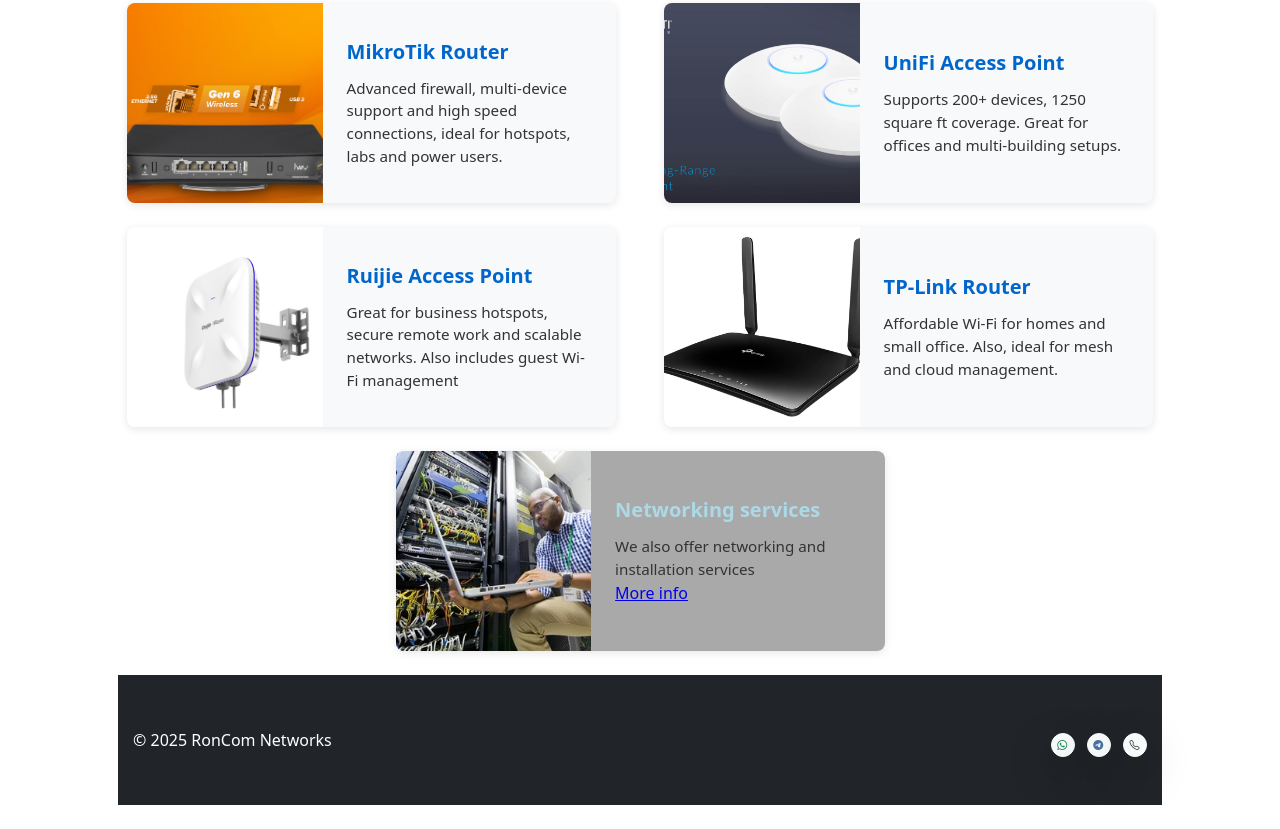
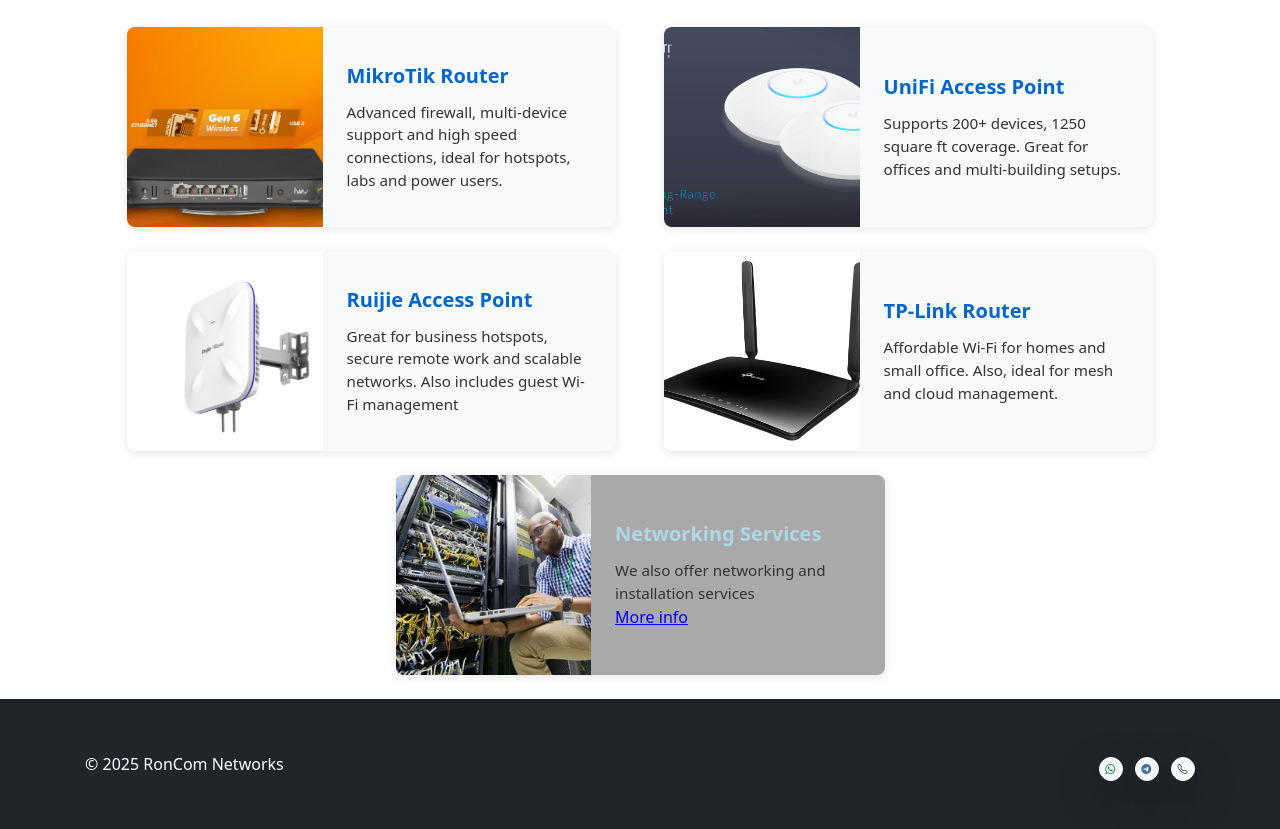
Before and after one commit to AinebyonaAudrey/RonCom-Networking-Services, a plain HTML site: page index.html in a window 1280 px wide. Shown: the part 1070-1899 px from the top of the page. Before the commit the page ends 1875 px from the top, so only its background shows below. Drawn offline with nearby package versions, Linux system fonts and the light colour scheme.

Commit message:
Debugged footer

```diff
--- a/css/styles.css
+++ b/css/styles.css
@@ -297,6 +297,13 @@
   background-color: var(--bs-dark);
   color: white;
   padding: 3rem 0;
+
+  width: 100vw;
+  position: relative;
+  left: 50%;
+  right: 50%;
+  margin-left: -50vw;
+  margin-right: -50vw;
 }
 
 .justify-content-between {
--- a/index.html
+++ b/index.html
@@ -21,8 +21,9 @@
         <!-- Responsive navbar-->
         <nav class="navbar navbar-expand-lg navbar-dark bg-dark">
             <div class="container">
+                <a class="navbar-brand" href="index.html">RonCom Networks</a>
                 <button class="navbar-toggler" type="button" data-bs-toggle="collapse" data-bs-target="#navbarSupportedContent" aria-controls="navbarSupportedContent" aria-expanded="false" aria-label="Toggle navigation"><span class="navbar-toggler-icon"></span></button>
-                <div class="collapse navbar-collapse d-flex align-items-center justify-content-between" id="navbarSupportedContent">
+                <div class="collapse navbar-collapse" id="navbarSupportedContent">
                     <!-- Social Media Icons -->
                     <div class="d-flex align-items-center me-3">
                         <a href="https://wa.me/256704148111" target="_blank" class="text-success me-3" title="WhatsApp">
@@ -177,7 +178,7 @@
                             <img src="assets/images/installations2.jpg" alt="Installation Services">
                         </div>
                         <div class="service-content" style="background: #A9A9A9;">
-                            <h3 class="service-title" style="color: #ADD8E6;">Networking services</h3>
+                            <h3 class="service-title" style="color: #ADD8E6;">Networking Services</h3>
                             <p class="service-text">We also offer networking and installation services </p>
                             <a href="services.html" target="_blank">More info</a>
                     </div>
```
Also changed, not shown: services.html (+2 -1 lines).
